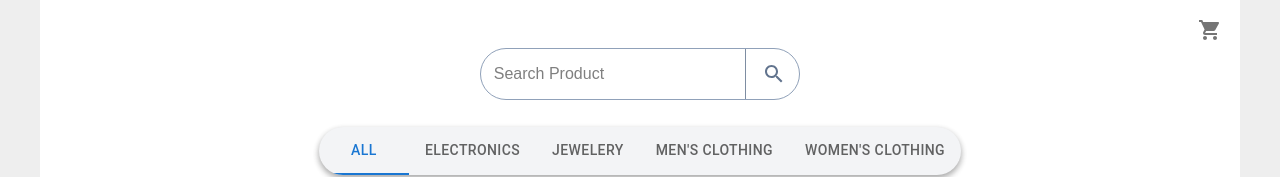
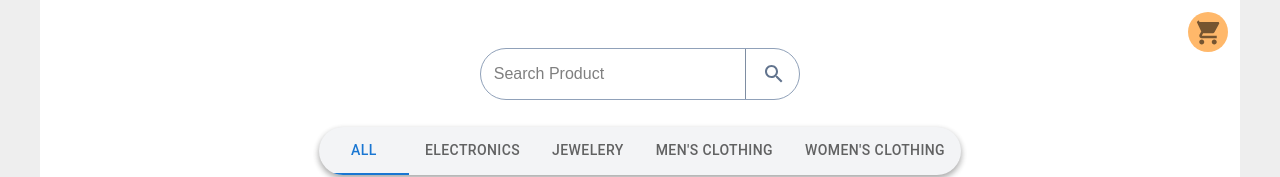
Before and after one commit to moheebk123/Fakestore, a React app: page / in a window 1280 px wide. Shown: the top 177 px of the page. Built offline with nearby package versions, Linux system fonts and the light colour scheme; no server answers; the HTML template or start-up script is replaced by a standard one.

Commit message:
Update cart icon

```diff
--- a/src/Components/OpenCart.jsx
+++ b/src/Components/OpenCart.jsx
@@ -2,26 +2,37 @@ import React from "react";
 import propTypes from "prop-types";
 import ShoppingCartIcon from "@mui/icons-material/ShoppingCart";
 import { Badge, IconButton } from "@mui/material";
+import { useTheme } from "@mui/material/styles";
 
 /*The OpenCart component is a React component that displays a shopping cart icon with a badge showing
   the number of products in the cart and allows the user to open the cart when clicked.
 */
 const OpenCart = ({ showCart, cartProductsLength }) => {
+  const theme = useTheme();
+
   const handleOpenCart = () => {
     showCart();
   };
+
   return (
     <IconButton
-      className="absolute cursor-pointer z-15"
-      sx={{ position: "absolute", top: "10px", right: "10px" }}
+      className="cursor-pointer z-15 h-fit md:top-1 right-1 bottom-3"
+      sx={{
+        position: "fixed",
+        [theme.breakpoints.up("sm")]: { position: "absolute" },
+      }}
       aria-label="cart"
       onClick={handleOpenCart}
     >
-      <Badge
-        badgeContent={cartProductsLength}
-        color="primary"
-      >
-        <ShoppingCartIcon  />
+      <Badge badgeContent={cartProductsLength} color="primary">
+        <ShoppingCartIcon
+          className="rounded-full bg-orange-300 border-orange-400"
+          fontSize="large"
+          sx={{
+            padding: "5px",
+            fontSize: "40px",
+          }}
+        />
       </Badge>
     </IconButton>
   );
```
